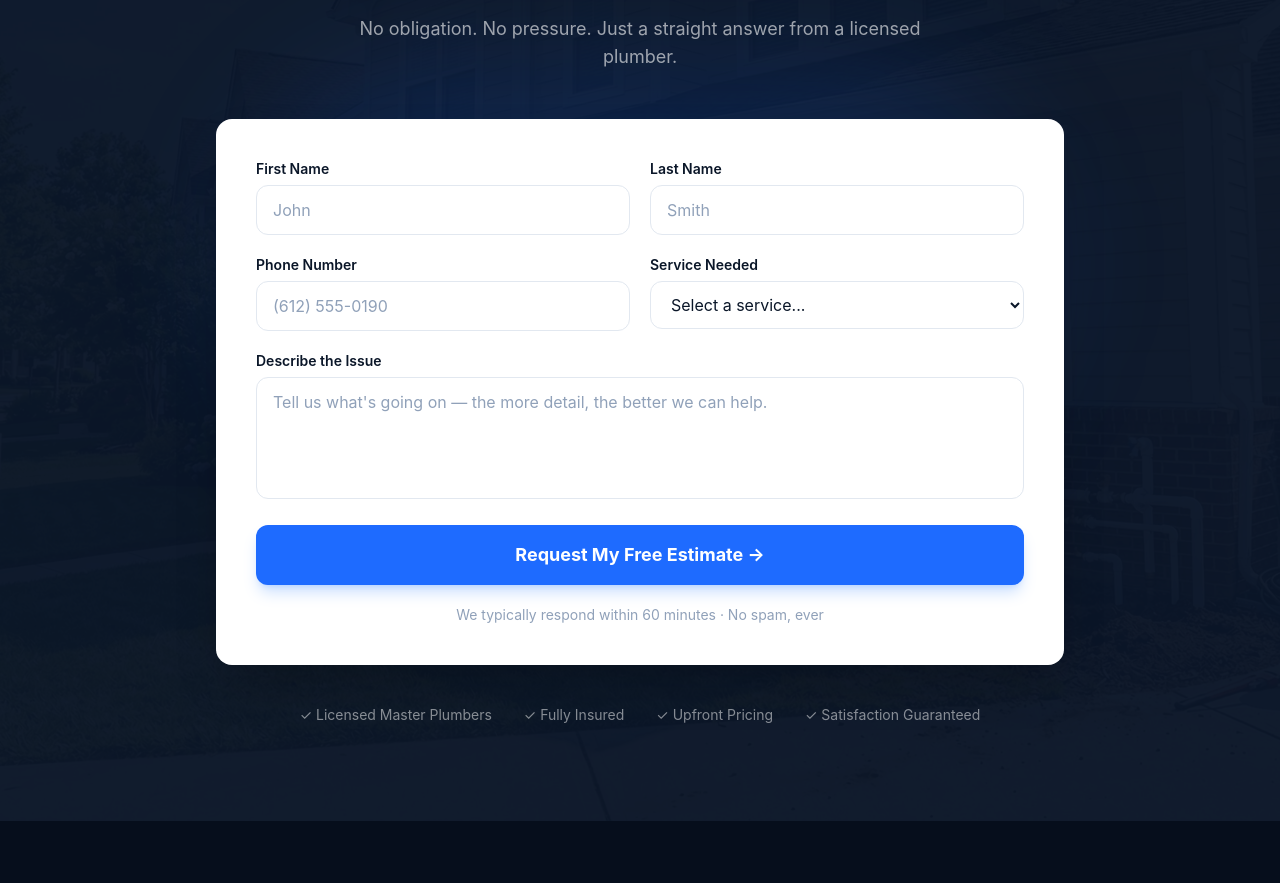
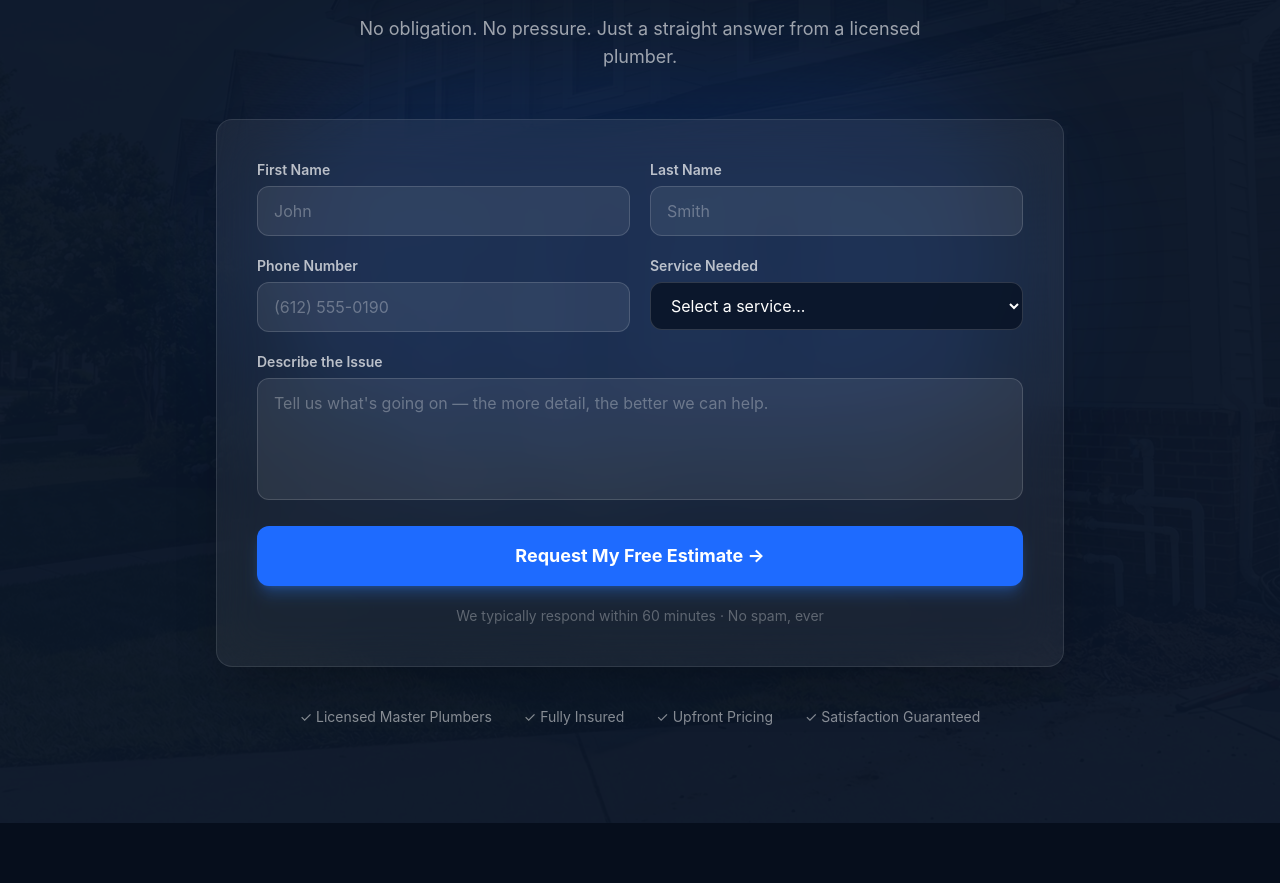
Before and after one commit to joshuamt888/twin-cities-plumbing-pro, a Next.js app: page / in a window 1280 px wide. Shown: the part 5192-6075 px from the top of the page. Built offline with nearby package versions, Linux system fonts and the light colour scheme.

Commit message:
Frosted glass form + navy body background

```diff
--- a/app/globals.css
+++ b/app/globals.css
@@ -16,9 +16,6 @@
 
 html {
   scroll-behavior: smooth;
-}
-
-html {
   background-color: #0a1628;
 }
 
@@ -26,7 +23,7 @@ body {
   margin: 0;
   padding: 0;
   font-family: -apple-system, BlinkMacSystemFont, "Segoe UI", Roboto, sans-serif;
-  background: var(--white);
+  background-color: #0a1628;
   color: #1a1a2e;
   overflow-x: hidden;
 }
--- a/components/CTA.tsx
+++ b/components/CTA.tsx
@@ -48,97 +48,102 @@ export default function CTA() {
           </p>
         </ScrollReveal>
 
-        {/* Form card */}
+        {/* Form card — frosted glass */}
         <ScrollReveal delay={150}>
-          <div className="bg-white rounded-2xl p-8 md:p-10 shadow-2xl">
+          <div className="rounded-2xl p-8 md:p-10 border border-white/10 shadow-2xl" style={{ background: 'rgba(255,255,255,0.06)', backdropFilter: 'blur(24px)', WebkitBackdropFilter: 'blur(24px)' }}>
             {submitted ? (
               <div className="text-center py-8">
-                <div className="w-16 h-16 bg-green-100 rounded-full flex items-center justify-center mx-auto mb-4">
-                  <svg width="32" height="32" viewBox="0 0 24 24" fill="none" stroke="#16a34a" strokeWidth="2.5">
+                <div className="w-16 h-16 bg-green-500/20 border border-green-500/30 rounded-full flex items-center justify-center mx-auto mb-4">
+                  <svg width="32" height="32" viewBox="0 0 24 24" fill="none" stroke="#4ade80" strokeWidth="2.5">
                     <path d="M20 6L9 17l-5-5" strokeLinecap="round" strokeLinejoin="round" />
                   </svg>
                 </div>
-                <h3 className="text-[#0a1628] font-bold text-2xl mb-2">Request Received</h3>
-                <p className="text-slate-500">We&apos;ll be in touch within the hour. Talk soon.</p>
+                <h3 className="text-white font-bold text-2xl mb-2">Request Received</h3>
+                <p className="text-white/50">We&apos;ll be in touch within the hour. Talk soon.</p>
               </div>
             ) : (
               <form onSubmit={handleSubmit} className="space-y-5">
                 <div className="grid sm:grid-cols-2 gap-5">
                   <div>
-                    <label className="block text-sm font-semibold text-[#0a1628] mb-1.5">
+                    <label className="block text-sm font-semibold text-white/70 mb-1.5">
                       First Name
                     </label>
                     <input
                       type="text"
                       required
                       placeholder="John"
-                      className="w-full border border-slate-200 rounded-xl px-4 py-3 text-[#0a1628] placeholder-slate-400 focus:outline-none focus:border-[#1e6bff] focus:ring-2 focus:ring-[#1e6bff]/20 transition"
+                      className="w-full rounded-xl px-4 py-3 text-white placeholder-white/30 focus:outline-none focus:ring-2 focus:ring-[#1e6bff]/50 transition"
+                      style={{ background: 'rgba(255,255,255,0.08)', border: '1px solid rgba(255,255,255,0.15)' }}
                     />
                   </div>
                   <div>
-                    <label className="block text-sm font-semibold text-[#0a1628] mb-1.5">
+                    <label className="block text-sm font-semibold text-white/70 mb-1.5">
                       Last Name
                     </label>
                     <input
                       type="text"
                       required
                       placeholder="Smith"
-                      className="w-full border border-slate-200 rounded-xl px-4 py-3 text-[#0a1628] placeholder-slate-400 focus:outline-none focus:border-[#1e6bff] focus:ring-2 focus:ring-[#1e6bff]/20 transition"
+                      className="w-full rounded-xl px-4 py-3 text-white placeholder-white/30 focus:outline-none focus:ring-2 focus:ring-[#1e6bff]/50 transition"
+                      style={{ background: 'rgba(255,255,255,0.08)', border: '1px solid rgba(255,255,255,0.15)' }}
                     />
                   </div>
                 </div>
 
                 <div className="grid sm:grid-cols-2 gap-5">
                   <div>
-                    <label className="block text-sm font-semibold text-[#0a1628] mb-1.5">
+                    <label className="block text-sm font-semibold text-white/70 mb-1.5">
                       Phone Number
                     </label>
                     <input
                       type="tel"
                       required
                       placeholder="(612) 555-0190"
-                      className="w-full border border-slate-200 rounded-xl px-4 py-3 text-[#0a1628] placeholder-slate-400 focus:outline-none focus:border-[#1e6bff] focus:ring-2 focus:ring-[#1e6bff]/20 transition"
+                      className="w-full rounded-xl px-4 py-3 text-white placeholder-white/30 focus:outline-none focus:ring-2 focus:ring-[#1e6bff]/50 transition"
+                      style={{ background: 'rgba(255,255,255,0.08)', border: '1px solid rgba(255,255,255,0.15)' }}
                     />
                   </div>
                   <div>
-                    <label className="block text-sm font-semibold text-[#0a1628] mb-1.5">
+                    <label className="block text-sm font-semibold text-white/70 mb-1.5">
                       Service Needed
                     </label>
                     <select
                       required
-                      className="w-full border border-slate-200 rounded-xl px-4 py-3 text-[#0a1628] focus:outline-none focus:border-[#1e6bff] focus:ring-2 focus:ring-[#1e6bff]/20 transition bg-white"
+                      className="w-full rounded-xl px-4 py-3 text-white focus:outline-none focus:ring-2 focus:ring-[#1e6bff]/50 transition"
+                      style={{ background: 'rgba(10,22,40,0.9)', border: '1px solid rgba(255,255,255,0.15)' }}
                     >
-                      <option value="">Select a service...</option>
-                      <option>Emergency Plumbing</option>
-                      <option>Drain Cleaning</option>
-                      <option>Water Heater Service</option>
-                      <option>Leak Detection & Repair</option>
-                      <option>Fixture Installation</option>
-                      <option>Repiping</option>
-                      <option>Other</option>
+                      <option value="" style={{ background: '#0a1628' }}>Select a service...</option>
+                      <option style={{ background: '#0a1628' }}>Emergency Plumbing</option>
+                      <option style={{ background: '#0a1628' }}>Drain Cleaning</option>
+                      <option style={{ background: '#0a1628' }}>Water Heater Service</option>
+                      <option style={{ background: '#0a1628' }}>Leak Detection & Repair</option>
+                      <option style={{ background: '#0a1628' }}>Fixture Installation</option>
+                      <option style={{ background: '#0a1628' }}>Repiping</option>
+                      <option style={{ background: '#0a1628' }}>Other</option>
                     </select>
                   </div>
                 </div>
 
                 <div>
-                  <label className="block text-sm font-semibold text-[#0a1628] mb-1.5">
+                  <label className="block text-sm font-semibold text-white/70 mb-1.5">
                     Describe the Issue
                   </label>
                   <textarea
                     rows={4}
                     placeholder="Tell us what's going on — the more detail, the better we can help."
-                    className="w-full border border-slate-200 rounded-xl px-4 py-3 text-[#0a1628] placeholder-slate-400 focus:outline-none focus:border-[#1e6bff] focus:ring-2 focus:ring-[#1e6bff]/20 transition resize-none"
+                    className="w-full rounded-xl px-4 py-3 text-white placeholder-white/30 focus:outline-none focus:ring-2 focus:ring-[#1e6bff]/50 transition resize-none"
+                    style={{ background: 'rgba(255,255,255,0.08)', border: '1px solid rgba(255,255,255,0.15)' }}
                   />
                 </div>
 
                 <button
                   type="submit"
-                  className="w-full bg-[#1e6bff] hover:bg-[#1450cc] text-white font-bold py-4 rounded-xl text-lg transition-all duration-200 hover:-translate-y-0.5 shadow-lg shadow-blue-500/25"
+                  className="w-full bg-[#1e6bff] hover:bg-[#1450cc] text-white font-bold py-4 rounded-xl text-lg transition-all duration-200 hover:-translate-y-0.5 shadow-lg shadow-blue-500/30"
                 >
                   Request My Free Estimate →
                 </button>
 
-                <p className="text-center text-slate-400 text-sm">
+                <p className="text-center text-white/30 text-sm">
                   We typically respond within 60 minutes · No spam, ever
                 </p>
               </form>
```
